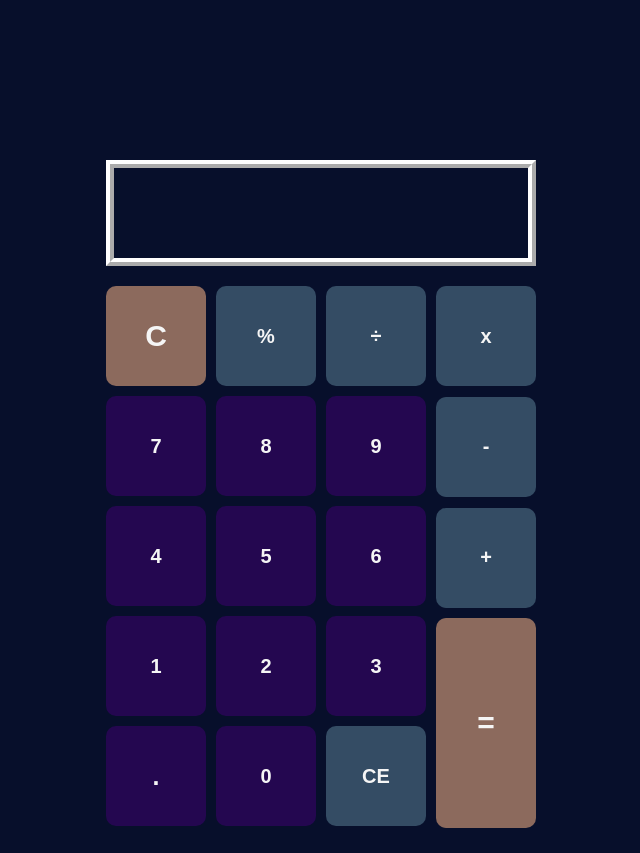
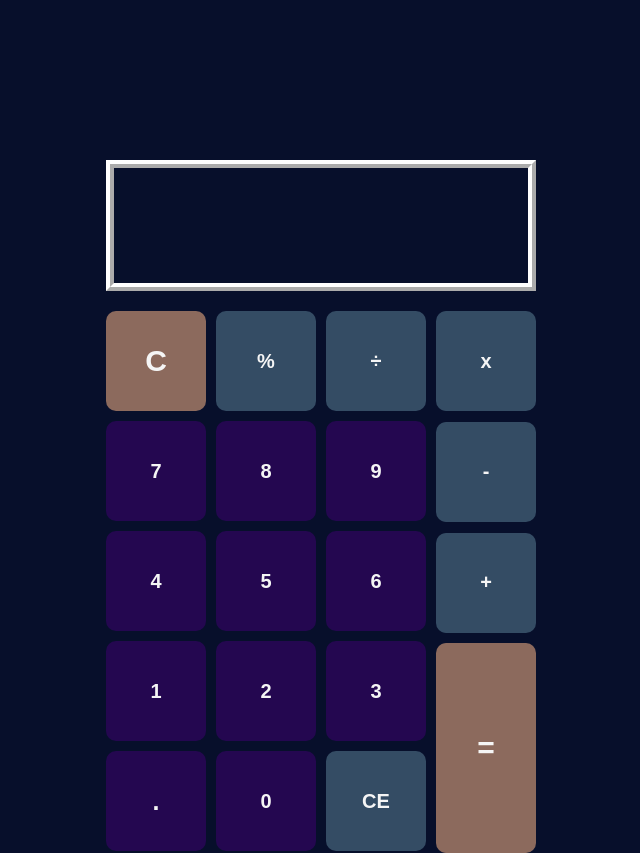
Before and after one commit to JohnDevHelix/odinCalculator, a plain HTML site: page index.html in a window 1280 px wide. Shown: the whole page, without its empty margins (319-959 px from the left). Before the commit the page ends 828 px from the top, so only its background shows below. Drawn offline with Linux system fonts and the light colour scheme.

```diff
--- a/styles.css
+++ b/styles.css
@@ -17,7 +17,7 @@ body {
   align-items: flex-end;
   border: 8px white ridge;
   flex-direction: column;
-  height: 90px;
+  height: 115px;
   width: 404px;
   color: white;
   padding-right: 10px;
@@ -69,7 +69,6 @@ body {
   color: whitesmoke;
   background-color: #344c64;
   font-weight: bolder;
-  font-size: 25px;
 }
 
 .buttons:hover {
```
